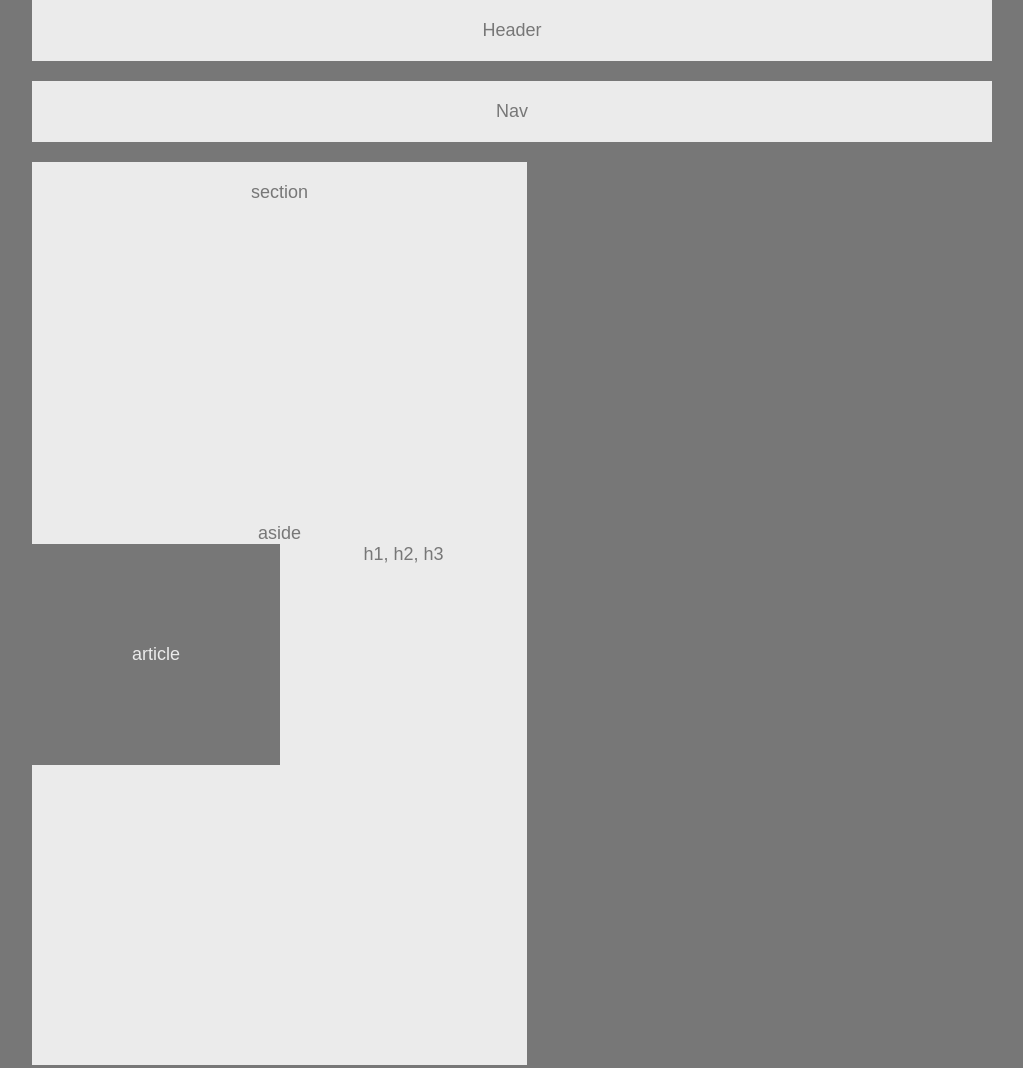
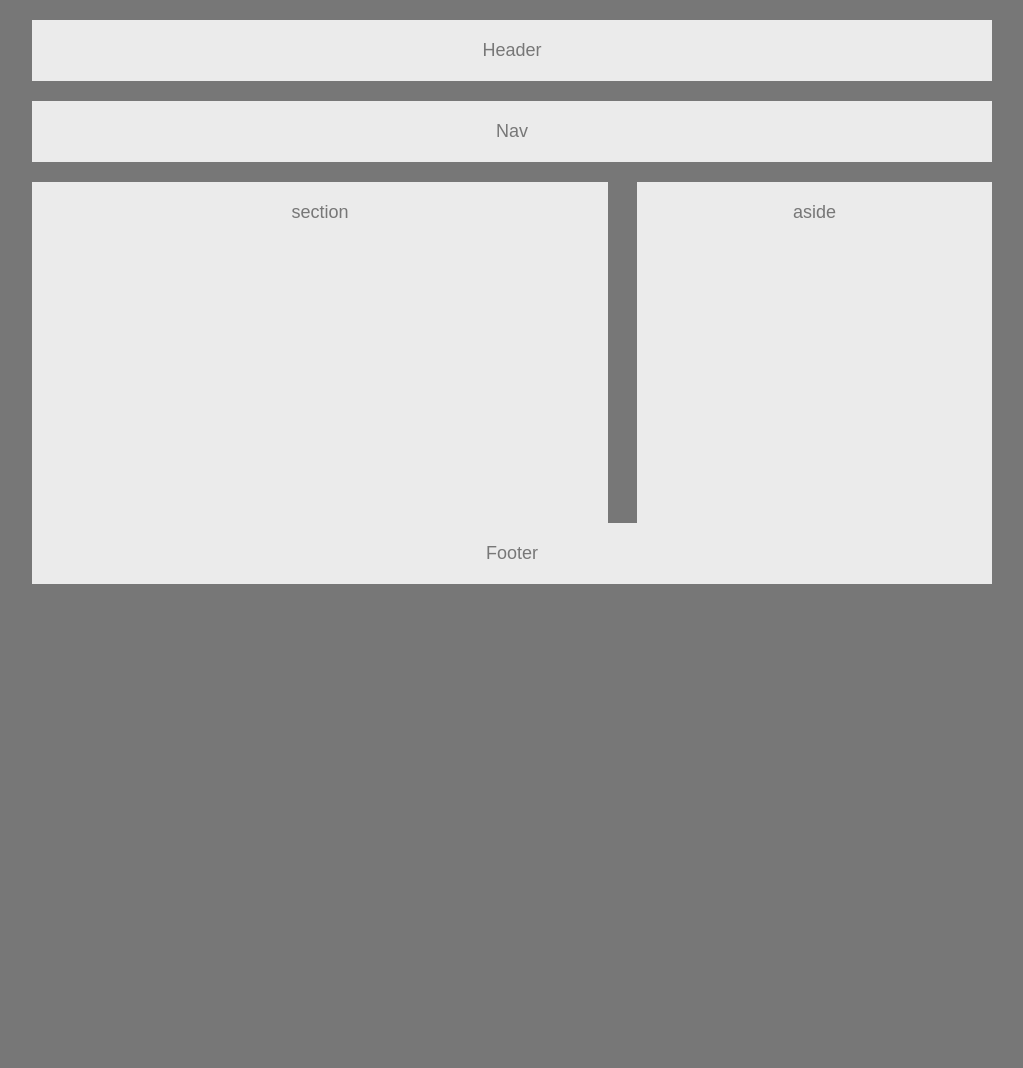
Before and after one commit to matkuh/HW-Wireframe, a plain HTML site: page index.html in a window 1280 px wide. Shown: the top 1068 px of the page, without its empty margins (128-1151 px from the left). After the commit the page ends 800 px from the top, so only its background shows below. Drawn offline with Linux system fonts and the light colour scheme.

Commit message:
fixed aside, still trying to figure out aricles

```diff
--- a/index.html
+++ b/index.html
@@ -18,21 +18,14 @@
 </nav>
 
 <section id="section">
-        section
-      </section>
+    section
+</section>
+
+<section id="aside">
+    aside
+</section>
 
 
-
-<section id="section">
-    <aside>
-        aside
-    </aside>
-    h1, h2, h3
-    <div id="article">
-       article
-    </div>
-    <div class="clearfix"></div>
-</section>
 
 <footer>
     Footer
--- a/style.css
+++ b/style.css
@@ -12,13 +12,8 @@ body {
     margin: 0 auto;
 }
 
-.clearfix::after{
-    content: " ";
-    display: block;
-    clear: both;
-  }
-
 header {
+    margin-top: 20px;
     padding: 20px;
     margin-bottom: 20px;
     background: #ebebeb
@@ -31,25 +26,27 @@ nav {
 }
 
 #section {
-    width: 495px;
+    float: left;
+    width: 60%;
     padding-top: 20px;
     padding-bottom: 300px;
     background: #ebebeb
 }
 #article {
-    float: left;
     color: #ebebeb;
     padding: 100px;
     background: #777;
 }
 #aside {
+    float: right;
+    width: 37%;
     padding-top: 20px;
     padding-bottom: 300px;
     background: #ebebeb
 }
 footer {
+    margin-top: 20px;
+    clear: both;
     padding: 20px;
-    margin-top: 20px;
-    margin-bottom: 20px;
     background: #ebebeb
 }
```
